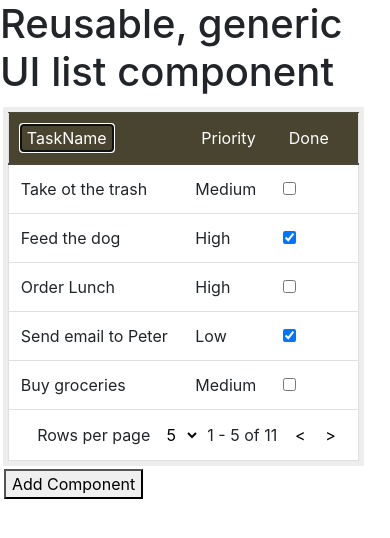
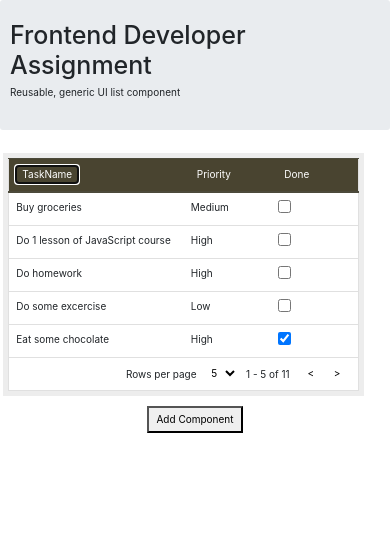
Before and after one commit to DKusarek/GenericListComponent, a plain HTML site: page index.html in a window 390 px wide. Both pictures are taken after a click on the button "TaskName". Drawn offline with Linux system fonts and the light colour scheme.

Commit message:
final amendments

```diff
--- a/CSS/style.css
+++ b/CSS/style.css
@@ -50,7 +50,31 @@ span {
     padding: 2vw;
 }
 
-.navigationButton, #paginatorSelector{
+.navigationButton,
+#paginatorSelector {
     border: none;
     background-color: white;
 }
+
+#addComponentButtonDiv {
+    text-align: center;
+}
+
+.addComponentButton {
+    padding: 1vw 2vw;
+    margin-top: 2vw;
+}
+
+#addComponentDiv {
+    width: 50%;
+    margin: auto;
+}
+
+@media screen and (max-width: 400px) {
+    #addComponentDiv {
+        width: 100%;
+    }
+    *{
+        font-size: 10px;
+    }
+}
--- a/JS/script.js
+++ b/JS/script.js
@@ -55,11 +55,13 @@
     var tableConstruction = (function () {
         var elementsPerPage = 5;
         var indexOfFirstElement = 1;
+        var sortState = ['noSort', 'noSort', 'noSort'];
         var addComponentButton = function () {
             var button = document.createElement("button");
             var addComponentDiv = document.getElementById("addComponentButtonDiv");
             var buttonText = document.createTextNode("Add Component");
             addComponentDiv.appendChild(button);
+            button.className = "addComponentButton";
             button.appendChild(buttonText);
             var addComponentDiv = document.getElementById("addComponentDiv");
             button.addEventListener('click', function () {
@@ -70,7 +72,10 @@
             });
         }
         var createAddContentForm = function () {
-            var addComponentForm = document.getElementById("addComponentForm");
+            var addComponentFormDiv = document.getElementById("addComponentDiv");
+            var addComponentForm = document.createElement('form');
+            addComponentForm.id = "addComponentForm";
+            addComponentFormDiv.appendChild(addComponentForm);
             columnNames.forEach(function (item, index) {
                 var divRow = document.createElement('div');
                 divRow.className = "row";
@@ -125,7 +130,11 @@
             });
         }
         var createTable = function () {
-            var finalTable = document.getElementById("finalTable");
+            var finalTableDiv = document.getElementById("finalTableDiv");
+            var finalTable = document.createElement('table');
+            finalTable.className = "table table-hover finalTable";
+            finalTable.id = "finalTable";
+            finalTableDiv.appendChild(finalTable);
             var thead = document.createElement('thead');
             finalTable.appendChild(thead);
             var rowHeader = thead.insertRow(0);
@@ -146,7 +155,7 @@
             var end = elementsPerPage > userData.length ? userData : indexOfFirstElement + elementsPerPage - 1;
             for (var index = indexOfFirstElement - 1; index < end; index++) {
                 var nextRow = tbody.insertRow(rowIndex++);
-                userData[index].forEach(function (item,index) {
+                userData[index].forEach(function (item, index) {
                     var td = document.createElement('td');
                     if (columnDataTypes[index] == 'checkbox') {
                         var input = document.createElement('input');
@@ -175,28 +184,44 @@
         }
         var updateTable = function (sort, columnIndex) {
             var copyOfUserData = userData.slice(0);
-            switch (sort) {
+            if (arguments.length == 2) {
+                sortState.forEach(function (item, index) {
+                    if (index == columnIndex) {
+                        sortState[columnIndex] = sort;
+                    } else {
+                        sortState[index] = "noSort";
+                    }
+                });
+            }
+            var noSortItems = 0;
+            sortState.forEach(function (item, index) {
+                switch (item) {
                     case 'sortAsc':
                         copyOfUserData.sort(function (a, b) {
-                        if (a[columnIndex] === b[columnIndex]) {
+                            if (a[index] === b[index]) {
                                 return 0;
                             } else {
-                            return a[columnIndex] < b[columnIndex] ? -1 : 1;
+                                return a[index] < b[index] ? -1 : 1;
                             }
                         });
                         break;
                     case 'sortDesc':
                         copyOfUserData.sort(function (a, b) {
-                        if (a[columnIndex] === b[columnIndex]) {
+                            if (a[index] === b[index]) {
                                 return 0;
                             } else {
-                            return a[columnIndex] > b[columnIndex] ? -1 : 1;
+                                return a[index] > b[index] ? -1 : 1;
                             }
                         });
                         break;
                     default:
+                        noSortItems++;
+                }
+            });
+            if (noSortItems == columnNames.length) {
                 copyOfUserData = userData.slice(0);
             }
+
             var tbody = document.getElementById('tableTbody');
             while (tbody.firstChild) {
                 tbody.removeChild(tbody.firstChild);
@@ -205,7 +230,7 @@
             var end = indexOfFirstElement + elementsPerPage > userData.length ? userData.length : indexOfFirstElement + elementsPerPage - 1;
             for (var index = indexOfFirstElement - 1; index < end; index++) {
                 var nextRow = tbody.insertRow(rowIndex++);
-                userData[index].forEach(function (item,index) {
+                copyOfUserData[index].forEach(function (item, index) {
                     var td = document.createElement('td');
                     if (columnDataTypes[index] == 'checkbox') {
                         var input = document.createElement('input');
@@ -223,6 +248,20 @@
                 });
             }
         }
+        var updateTableHeader = function (sort, columnIndex) {
+            var buttonHeader = document.getElementById(columnNames[columnIndex] + 'Button');
+            var buttonText = buttonHeader.firstChild;
+            switch (sort) {
+                case 'sortAsc':
+                    buttonText = columnNames[columnIndex] + "a";
+                    break;
+                case 'sortDesc':
+                    buttonText = columnNames[columnIndex] + "s";
+                    break;
+                default:
+                    buttonText = columnNames[columnIndex] + "";
+            }
+        }
         var addSortingFunctionality = function () {
             columnNames.forEach(function (item, index) {
                 var buttonName = item + 'Button';
@@ -231,12 +270,15 @@
                     if (button.className == 'headerButton noSort') {
                         button.className = 'headerButton sortAsc';
                         updateTable('sortAsc', index);
+                        updateTableHeader('sortAsc', index);
                     } else if (button.className == 'headerButton sortAsc') {
                         button.className = 'headerButton sortDesc';
                         updateTable('sortDesc', index);
+                        updateTableHeader('sortDesc', index);
                     } else {
                         button.className = 'headerButton noSort';
                         updateTable('noSort', index);
+                        updateTableHeader('noSort', index);
                     }
                 });
             });
@@ -319,21 +361,11 @@
             addPaginationFunctionality: addPaginationFunctionality
         }
     })();
-
-
-
-
-
-
     tableConstruction.addComponentButton();
     adminFunctions.createColumns();
     adminFunctions.seedStorage();
-    //adminFunctions.createColumn("DateDone",2); SPR SORTOWANIE DLA DAT
     tableConstruction.createAddContentForm();
     tableConstruction.createTable();
     tableConstruction.addSortingFunctionality();
     tableConstruction.addPaginationFunctionality();
-
-
-
 }());
--- a/index.html
+++ b/index.html
@@ -11,20 +11,17 @@
 </head>
 
 <body>
-    <h1>Reusable, generic UI list component</h1>
-    <div class="table-responsive">
-        <table id="finalTable" class="table table-hover finalTable">
-        </table>
+    <div class="jumbotron">
+        <h1>Frontend Developer Assignment</h1>
+        <p>Reusable, generic UI list component</p>
+    </div>
+    <div id="finalTableDiv" class="table-responsive">
     </div>
 
 
     <div>
-       <div id = "addComponentButtonDiv"></div>
-        <div id="addComponentDiv">
-            <form id="addComponentForm">
-
-            </form>
-        </div>
+        <div id="addComponentButtonDiv"></div>
+        <div id="addComponentDiv"></div>
     </div>
     <script type="text/javascript" src="seedData.json"></script>
     <script type="text/javascript" src="JS/script.js"></script>
```
Lines whose indentation alone changed are shown as unchanged.
